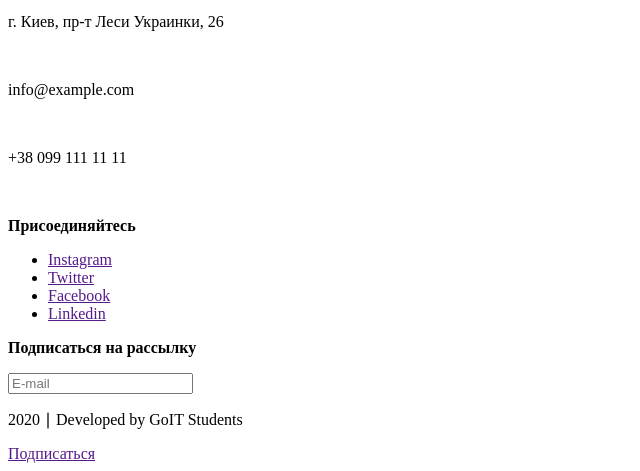
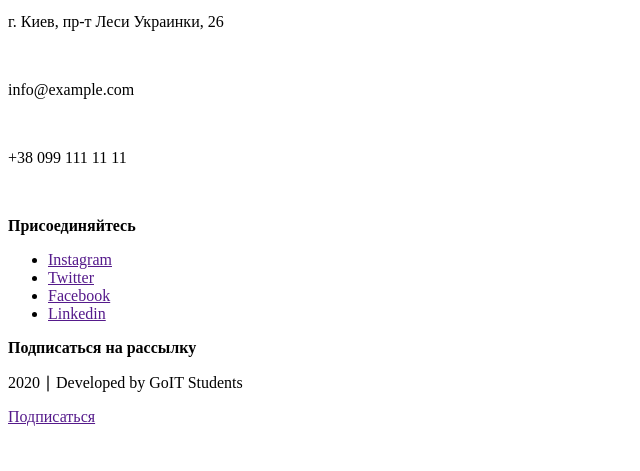
Before and after one commit to Bohdana3007/homework-1-html, a plain HTML site: page index.html in a window 1280 px wide. Shown: the part 5392-5863 px from the top of the page, without its empty margins (0-640 px from the left). After the commit the page ends 5826 px from the top, so only its background shows below. Drawn offline with Linux system fonts and the light colour scheme.

Commit message:
видалила input

```diff
--- a/index.html
+++ b/index.html
@@ -244,7 +244,6 @@
           </li>
         </ul>
         <p><b>Подписаться на рассылку</b></p>
-        <p><input name="E-mail" placeholder="E-mail" /></p>
       </div>
       <div>
         <p>2020 &mid; Developed by GoIT Students</p>
```
